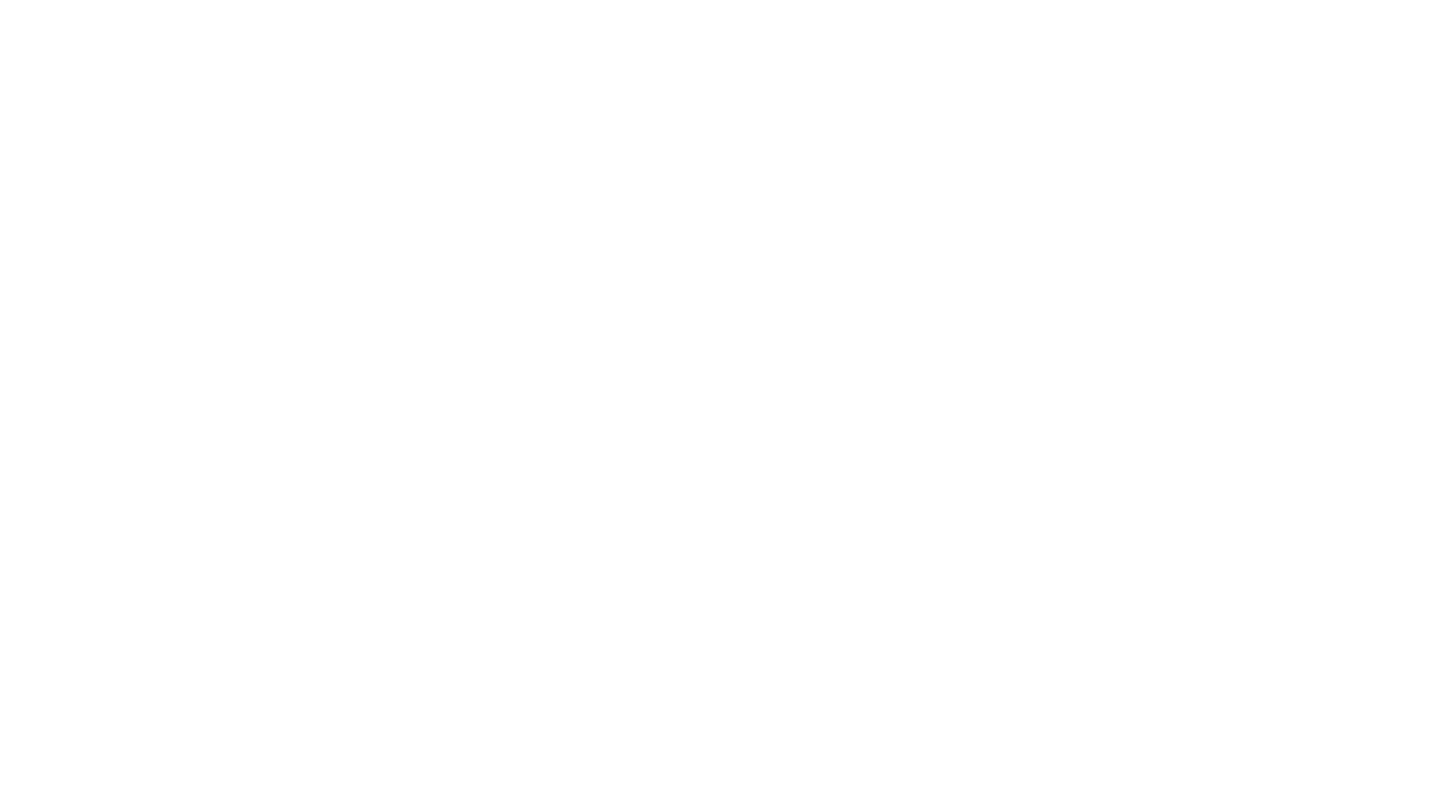
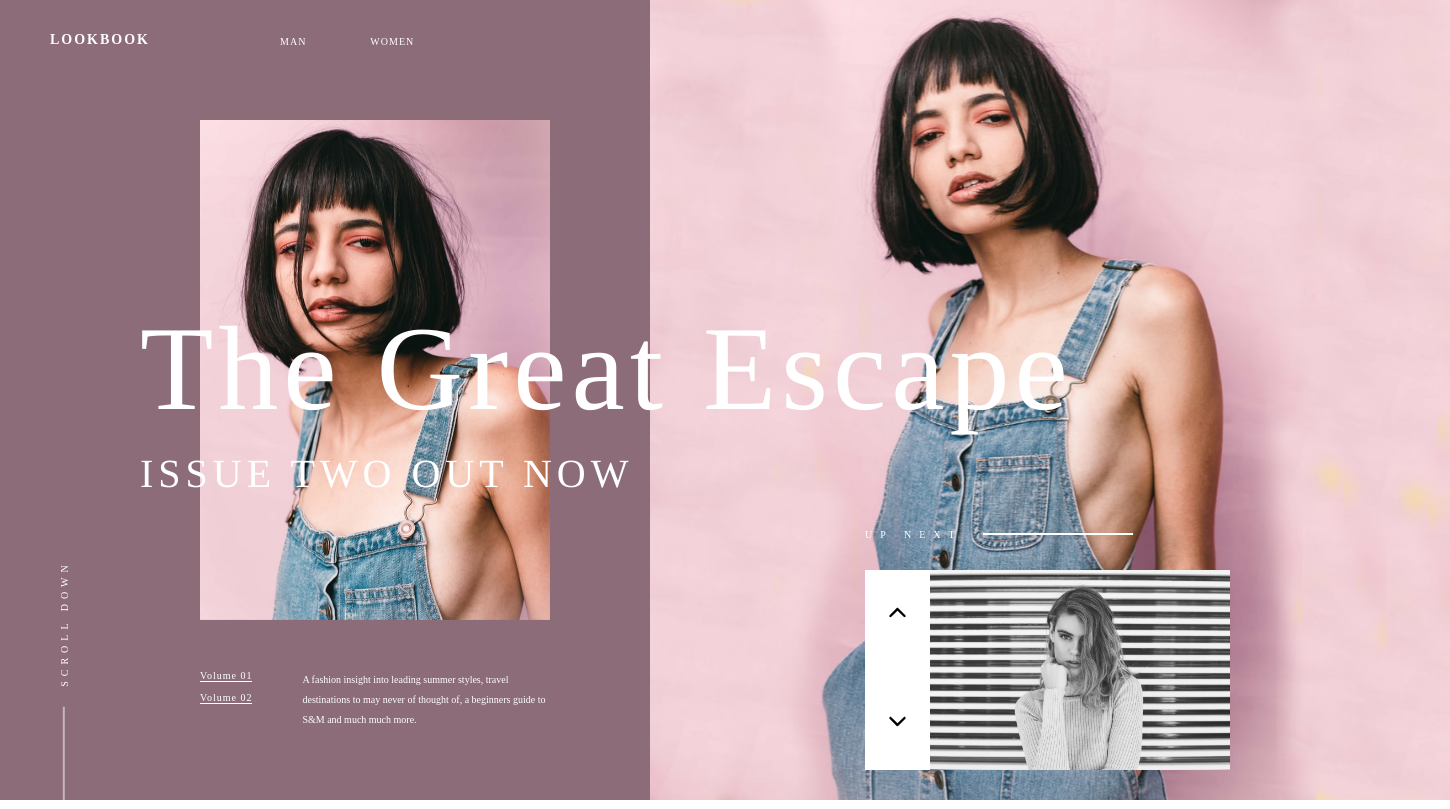
Before and after one commit to canknbr/ui-sample, a plain HTML site: page index.html in a window 1280 px wide. Shown: the whole page, 1450 px wide, since content can reach past the window. Drawn offline with nearby package versions, Linux system fonts and the light colour scheme.

Commit message:
added styles and gsap

```diff
--- a/index.html
+++ b/index.html
@@ -2,12 +2,198 @@
 <html lang="en">
   <head>
     <meta charset="UTF-8" />
-    <meta http-equiv="X-UA-Compatible" content="IE=edge" />
     <meta name="viewport" content="width=device-width, initial-scale=1.0" />
-    <title>Document</title>
+    <meta http-equiv="X-UA-Compatible" content="ie=edge" />
+    <title>Sample UI</title>
+    <!-- stylesheet -->
     <link rel="stylesheet" href="styles.css" />
   </head>
+
   <body>
-    <script></script>
+    <div class="wrapper">
+      <div class="bg"></div>
+
+      <!-- NAVBAR
+    =============================== -->
+      <nav class="navbar">
+        <div class="title">lookbook</div>
+
+        <div class="categories">
+          <ul>
+            <li>man</li>
+            <li>women</li>
+          </ul>
+        </div>
+
+        <div class="menu">
+          <ion-icon name="ios-menu"></ion-icon>
+        </div>
+
+        <div class="search">
+          <ion-icon name="ios-search"></ion-icon>
+        </div>
+      </nav>
+
+      <!-- SOCIAL MEDIA
+    =============================== -->
+      <div class="media">
+        <ul>
+          <li>Facebook</li>
+          <li>Twitter</li>
+          <li>Instagram</li>
+        </ul>
+      </div>
+
+      <!-- IMAGES
+    =============================== -->
+      <div class="img-wrapper01">
+        <div class="img01"></div>
+        <div class="block"></div>
+      </div>
+      <div class="img-wrapper02">
+        <div class="img02"></div>
+        <div class="block"></div>
+      </div>
+
+      <!-- TEXT
+    =============================== -->
+      <div class="text">
+        <h1>
+          <span class="hidetext">The Great Escape</span>
+        </h1>
+        <p>
+          <span class="hidetext">Issue two out now</span>
+        </p>
+      </div>
+
+      <!-- DESC
+    =============================== -->
+      <div class="desc">
+        <ul>
+          <li>Volume 01</li>
+          <li>Volume 02</li>
+        </ul>
+        <p>
+          A fashion insight into leading summer styles, travel destinations to
+          may never of thought of, a beginners guide to S&M and much much more.
+        </p>
+      </div>
+
+      <!-- SCROLLDOWN
+    =============================== -->
+      <div class="scrolldown">scroll down</div>
+
+      <!-- BOTTOMNAV
+    =============================== -->
+      <div class="bottomnav">
+        <div class="next">up next</div>
+
+        <div class="nav">
+          <ul>
+            <li>
+              <ion-icon name="ios-arrow-up"></ion-icon>
+            </li>
+            <li>
+              <ion-icon name="ios-arrow-down"></ion-icon>
+            </li>
+          </ul>
+
+          <div class="bottomnav-img"></div>
+        </div>
+      </div>
+    </div>
+
+    <!-- icons -->
+    <script src="https://unpkg.com/ionicons@4.5.10-0/dist/ionicons.js"></script>
+    <!-- gsap -->
+    <script
+      src="https://cdnjs.cloudflare.com/ajax/libs/gsap/2.1.3/TweenMax.min.js"
+      integrity="sha256-lPE3wjN2a7ABWHbGz7+MKBJaykyzqCbU96BJWjio86U="
+      crossorigin="anonymous"
+    ></script>
+
+    <script>
+      TweenMax.to('.bg', 2, {
+        width: '100%',
+        ease: Expo.easeInOut,
+      });
+
+      // NAVBAR
+      TweenMax.from('.navbar', 1.5, {
+        delay: 2.5,
+        opacity: 0,
+        y: 20,
+        ease: Expo.easeInOut,
+      });
+
+      // SOCIAL MEDIA
+      TweenMax.staggerFrom(
+        '.media ul li',
+        1.5,
+        {
+          delay: 2.8,
+          opacity: 0,
+          x: -30,
+          ease: Expo.easeInOut,
+        },
+        0.08
+      );
+
+      // TEXT
+      TweenMax.from('.text h1 .hidetext', 1.5, {
+        delay: 1.6,
+        y: '100%',
+        ease: Expo.easeInOut,
+      });
+
+      TweenMax.from('.text p .hidetext', 1.5, {
+        delay: 2,
+        y: '100%',
+        ease: Expo.easeInOut,
+      });
+
+      // DESC
+      TweenMax.staggerFrom(
+        '.desc ul li',
+        1.5,
+        {
+          delay: 2,
+          opacity: 0,
+          y: 20,
+          ease: Expo.easeInOut,
+        },
+        0.1
+      );
+
+      TweenMax.from('.desc p', 1.5, {
+        delay: 2.3,
+        opacity: 0,
+        y: 20,
+        ease: Expo.easeInOut,
+      });
+
+      // SCROLLDOWN
+      TweenMax.from('.scrolldown', 1.5, {
+        delay: 2.7,
+        opacity: 0,
+        y: 200,
+        ease: Expo.easeInOut,
+      });
+
+      // BOTTOMNAV
+      TweenMax.from('.bottomnav', 1.5, {
+        delay: 3.2,
+        opacity: 0,
+        y: 30,
+        ease: Expo.easeInOut,
+      });
+
+      TweenMax.from('.bottomnav .next', 1.5, {
+        delay: 3.5,
+        opacity: 0,
+        x: -20,
+        ease: Expo.easeInOut,
+      });
+    </script>
   </body>
 </html>
--- a/styles.css
+++ b/styles.css
@@ -0,0 +1,304 @@
+@import url('https://fonts.googleapis.com/css?family=Tinos:400,700&display=swap');
+
+* {
+  margin: 0;
+  padding: 0;
+  box-sizing: 0;
+}
+
+body {
+  font-family: 'Poppins';
+  color: #fff;
+  width: 100%;
+  height: 100vh;
+  overflow: hidden;
+}
+
+ul {
+  list-style: none;
+}
+
+.bg {
+  position: absolute;
+  left: 0%;
+  width: 0%;
+  height: 100%;
+  background: #8c6c79;
+  z-index: -1;
+}
+
+/* NAVBAR
+=========================== */
+.navbar {
+  display: flex;
+  justify-content: space-between;
+  height: 80px;
+  align-items: center;
+  padding: 0 50px;
+}
+
+.navbar .title {
+  margin-right: 100px;
+  font-size: 14px;
+  text-transform: uppercase;
+  letter-spacing: 2px;
+  font-weight: 600;
+}
+
+.navbar .categories {
+  margin-right: auto;
+}
+
+.navbar .categories ul li {
+  display: inline-block;
+  padding: 0 30px;
+  font-size: 10px;
+  text-transform: uppercase;
+  letter-spacing: 1px;
+  font-weight: 500;
+}
+
+.navbar .menu {
+  margin-right: 50px;
+}
+
+/* SOCIAL MEDIA
+=========================== */
+.media {
+  position: absolute;
+  top: 350px;
+  right: -90px;
+  transform: rotate(-90deg);
+}
+
+.media ul li {
+  display: inline-block;
+  padding: 0 20px;
+  font-size: 10px;
+  font-weight: 500;
+  letter-spacing: 1px;
+}
+
+/* IMAGES
+=========================== */
+.img-wrapper01 {
+  position: absolute;
+  top: 120px;
+  left: 200px;
+}
+
+.img-wrapper01 .img01 {
+  background: url('./images/image01.jpg') no-repeat;
+  background-position: 50%;
+  background-size: cover;
+  height: 500px;
+  width: 350px;
+
+  opacity: 0;
+  animation: image-appear 0.0001s linear forwards;
+  animation-delay: 2.2s;
+}
+
+.img-wrapper02 {
+  position: absolute;
+  top: 0;
+  left: 650px;
+}
+
+.img-wrapper02 .img02 {
+  background: url('./images/image02.png') no-repeat;
+  background-position: 50%;
+  background-size: cover;
+  height: 100vh;
+  width: 800px;
+
+  opacity: 0;
+  animation: image-appear 0.0001s linear forwards;
+  animation-delay: 2.4s;
+}
+
+@keyframes image-appear {
+  0% {
+    opacity: 0;
+  }
+  100% {
+    opacity: 1;
+  }
+}
+
+/* BLOCKS
+=========================== */
+.block {
+  position: absolute;
+  top: 0;
+  left: 0;
+  width: 0%;
+  height: 100%;
+  background: rgb(163, 124, 140);
+  animation: block-appear 1.5s cubic-bezier(0.19, 1, 0.22, 1) forwards;
+  animation-delay: 1.5s;
+}
+
+.img-wrapper02 .block {
+  animation-delay: 1.8s;
+}
+
+@keyframes block-appear {
+  0% {
+    left: 0;
+    width: 0%;
+  }
+  50% {
+    left: 0;
+    width: 100%;
+  }
+  100% {
+    left: 100%;
+    width: 0%;
+  }
+}
+
+/* TEXT
+=========================== */
+.text {
+  position: absolute;
+  top: 50%;
+  left: 50%;
+  transform: translate(-50%, -50%);
+  white-space: nowrap;
+  width: 1000px;
+}
+
+.text h1 {
+  font-size: 120px;
+  font-family: 'Tinos';
+  font-weight: lighter;
+  letter-spacing: 5px;
+
+  position: relative;
+  overflow: hidden;
+  height: 150px;
+  width: 100%;
+}
+.text h1 .hidetext {
+  position: absolute;
+}
+
+.text p {
+  font-size: 40px;
+  font-family: 'Tinos';
+  text-transform: uppercase;
+  letter-spacing: 5px;
+  font-weight: lighter;
+
+  position: relative;
+  overflow: hidden;
+  height: 50px;
+  width: 100%;
+}
+.text p .hidetext {
+  position: absolute;
+}
+
+/* DESC
+=========================== */
+.desc {
+  position: absolute;
+  left: 200px;
+  bottom: 70px;
+  display: flex;
+}
+
+.desc ul {
+  margin-right: 50px;
+}
+
+.desc ul li {
+  font-size: 10px;
+  letter-spacing: 1px;
+  font-weight: 500;
+  border-bottom: 1px solid #fff;
+  margin-bottom: 10px;
+}
+
+.desc p {
+  width: 250px;
+  font-size: 10px;
+  font-weight: 300;
+  line-height: 2;
+}
+
+/* SCROLLDOWN
+=========================== */
+.scrolldown {
+  font-size: 10px;
+  font-weight: 500;
+  text-transform: uppercase;
+  letter-spacing: 5px;
+
+  position: absolute;
+  bottom: 110px;
+  left: -60px;
+  transform: rotate(-90deg);
+}
+
+.scrolldown::before {
+  content: '';
+  border: 1px solid #fff;
+  width: 100px;
+  margin: 0 20px 0 0;
+  transform: translateY(-3px);
+  opacity: 0.5;
+  display: inline-block;
+}
+
+/* BOTTOMNAV
+=========================== */
+.bottomnav {
+  position: absolute;
+  bottom: 30px;
+  right: 50px;
+}
+
+.bottomnav .next {
+  font-size: 10px;
+  letter-spacing: 8px;
+  font-weight: 500;
+  text-transform: uppercase;
+  margin-bottom: 30px;
+}
+
+.bottomnav .next::after {
+  content: '';
+  display: inline-block;
+  border: 1px solid #fff;
+  width: 148px;
+  margin: 0 0 0 20px;
+  transform: translateY(-3px);
+}
+
+.bottomnav .nav {
+  display: flex;
+}
+
+.bottomnav ul {
+  background: #fff;
+  color: #000;
+
+  display: flex;
+  flex-direction: column;
+  justify-content: space-between;
+}
+
+.bottomnav ul li {
+  padding: 30px 20px;
+  font-size: 25px;
+}
+
+.bottomnav-img {
+  background: url('./images/bottomnav-img.jpg') no-repeat;
+  background-position: 50%;
+  background-size: cover;
+  height: 200px;
+  width: 300px;
+}
```
